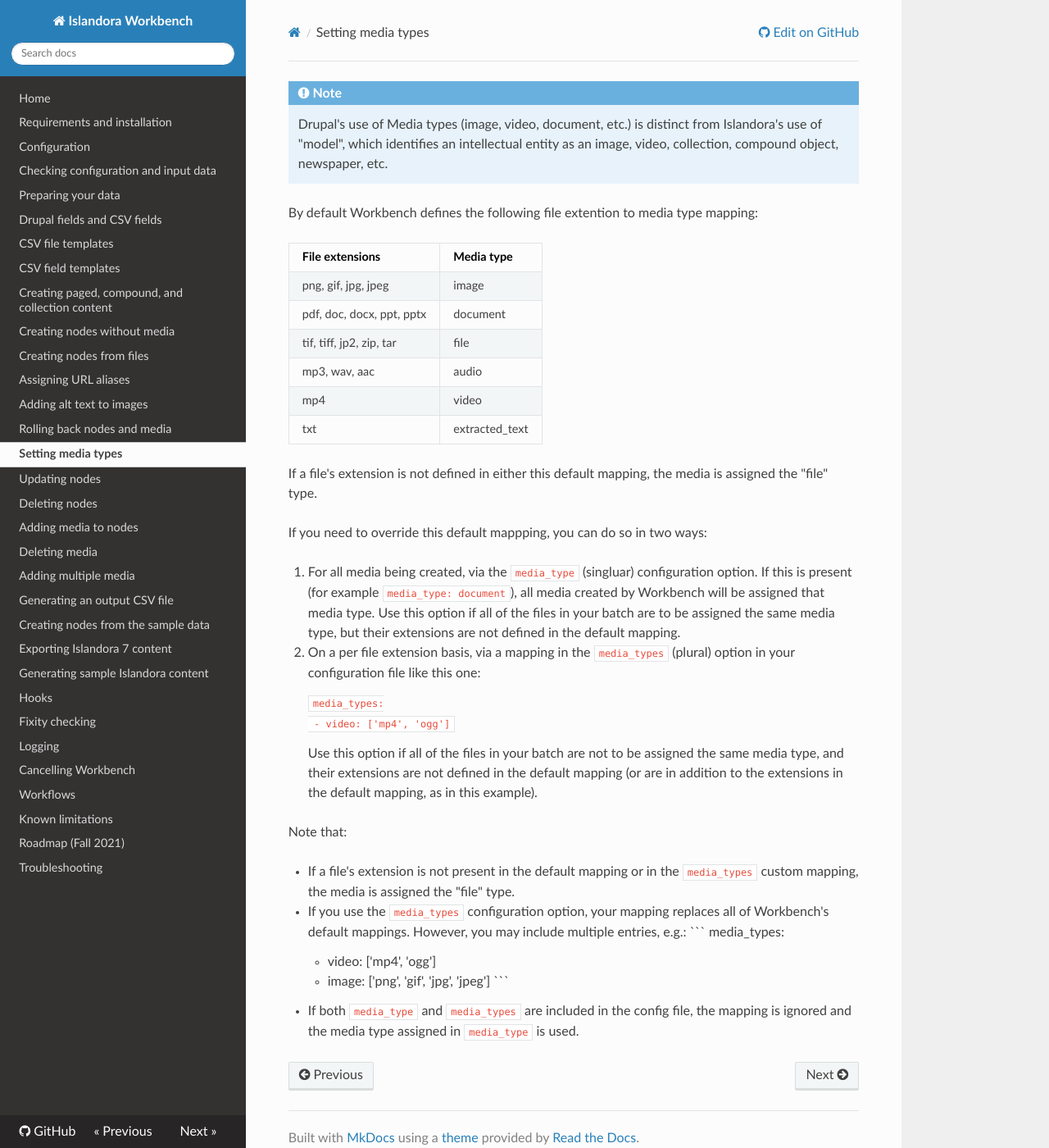
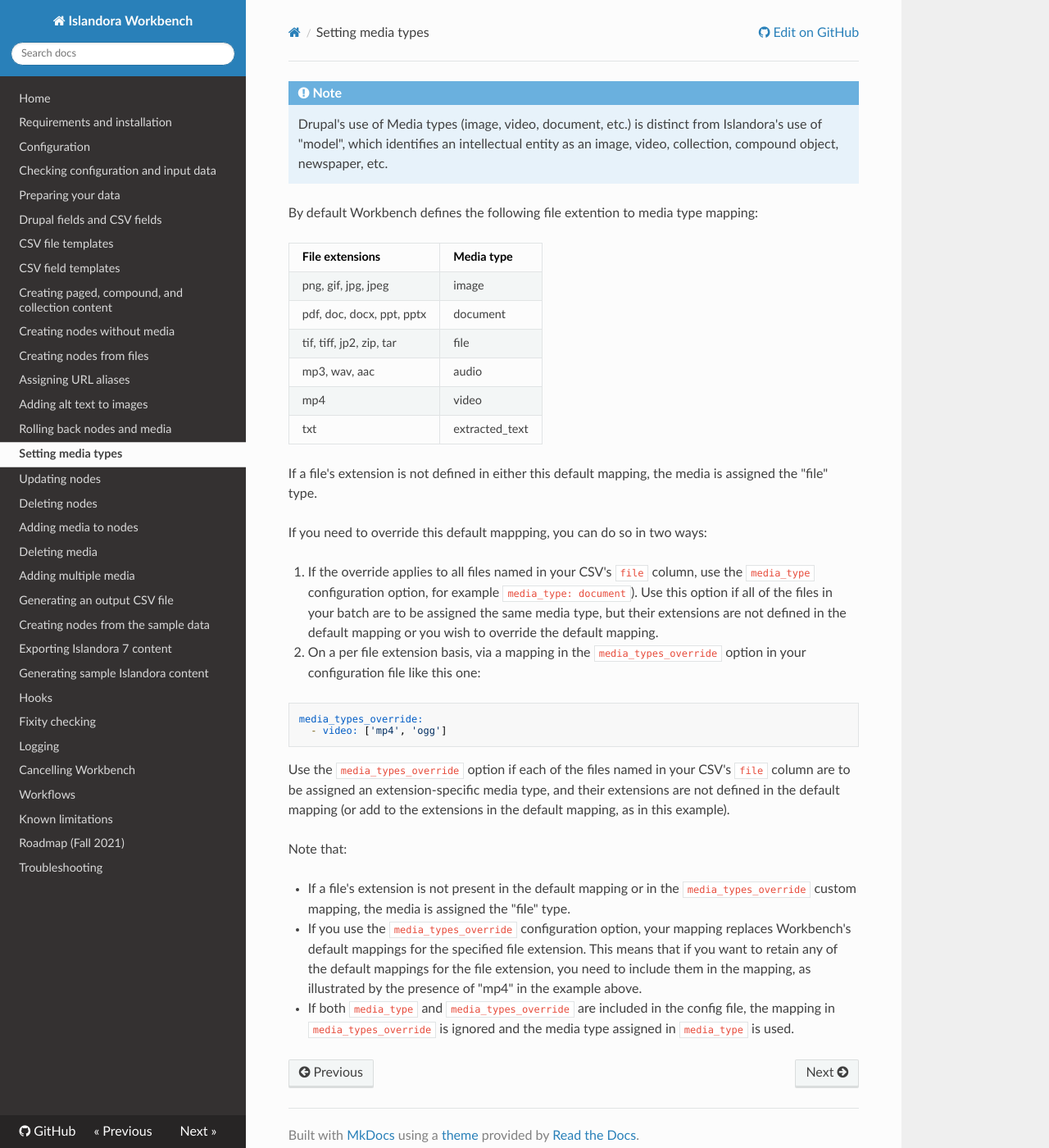
Before and after one commit to mjordan/islandora_workbench_docs, an MkDocs documentation site: the page built from docs/media_types.md, in a window 1280 px wide and 1400 px high. Shown: the whole window at 82% size. Built offline with MkDocs 1.6.1, drawn with Linux system fonts in a browser that asks for light colours; nearby versions of some CDN libraries; old or Windows-style settings are respelled for this version of MkDocs.

Commit message:
Updated docs for setting media type.

````diff
--- a/docs/media_types.md
+++ b/docs/media_types.md
@@ -16,23 +16,17 @@
 
 If you need to override this default mappping, you can do so in two ways:
 
-1. For all media being created, via the `media_type` (singluar) configuration option. If this is present (for example `media_type: document`), all media created by Workbench will be assigned that media type. Use this option if all of the files in your batch are to be assigned the same media type, but their extensions are not defined in the default mapping.
-1. On a per file extension basis, via a mapping in the `media_types` (plural) option in your configuration file like this one:
+1. If the override applies to all files named in your CSV's `file` column, use the `media_type` configuration option, for example `media_type: document`). Use this option if all of the files in your batch are to be assigned the same media type, but their extensions are not defined in the default mapping or you wish to override the default mapping.
+1. On a per file extension basis, via a mapping in the `media_types_override` option in your configuration file like this one:
 
-    ```
-    media_types:
-     - video: ['mp4', 'ogg']
-    ```
-
-    Use this option if all of the files in your batch are not to be assigned the same media type, and their extensions are not defined in the default mapping (or are in addition to the extensions in the default mapping, as in this example).
+```yaml
+media_types_override:
+  - video: ['mp4', 'ogg']
+```
+   Use the `media_types_override` option if each of the files named in your CSV's `file` column are to be assigned an extension-specific media type, and their extensions are not defined in the default mapping (or add to the extensions in the default mapping, as in this example).
 
 Note that:
 
-* If a file's extension is not present in the default mapping or in the `media_types` custom mapping, the media is assigned the "file" type.
-* If you use the `media_types` configuration option, your mapping replaces all of Workbench's default mappings. However, you may include multiple entries, e.g.:
-   ```
-   media_types:
-    - video: ['mp4', 'ogg']
-    - image: ['png', 'gif', 'jpg', 'jpeg']
-   ```
-* If both `media_type` and `media_types` are included in the config file, the mapping is ignored and the media type assigned in `media_type` is used.
+* If a file's extension is not present in the default mapping or in the `media_types_override` custom mapping, the media is assigned the "file" type.
+* If you use the `media_types_override` configuration option, your mapping replaces Workbench's default mappings for the specified file extension. This means that if you want to retain any of the default mappings for the file extension, you need to include them in the mapping, as illustrated by the presence of "mp4" in the example above.
+* If both `media_type` and `media_types_override` are included in the config file, the mapping in `media_types_override` is ignored and the media type assigned in `media_type` is used.
````
Also changed, not shown: docs/configuration.md (+2 -2 lines), site/configuration/index.html, site/index.html, site/media_types/index.html.
